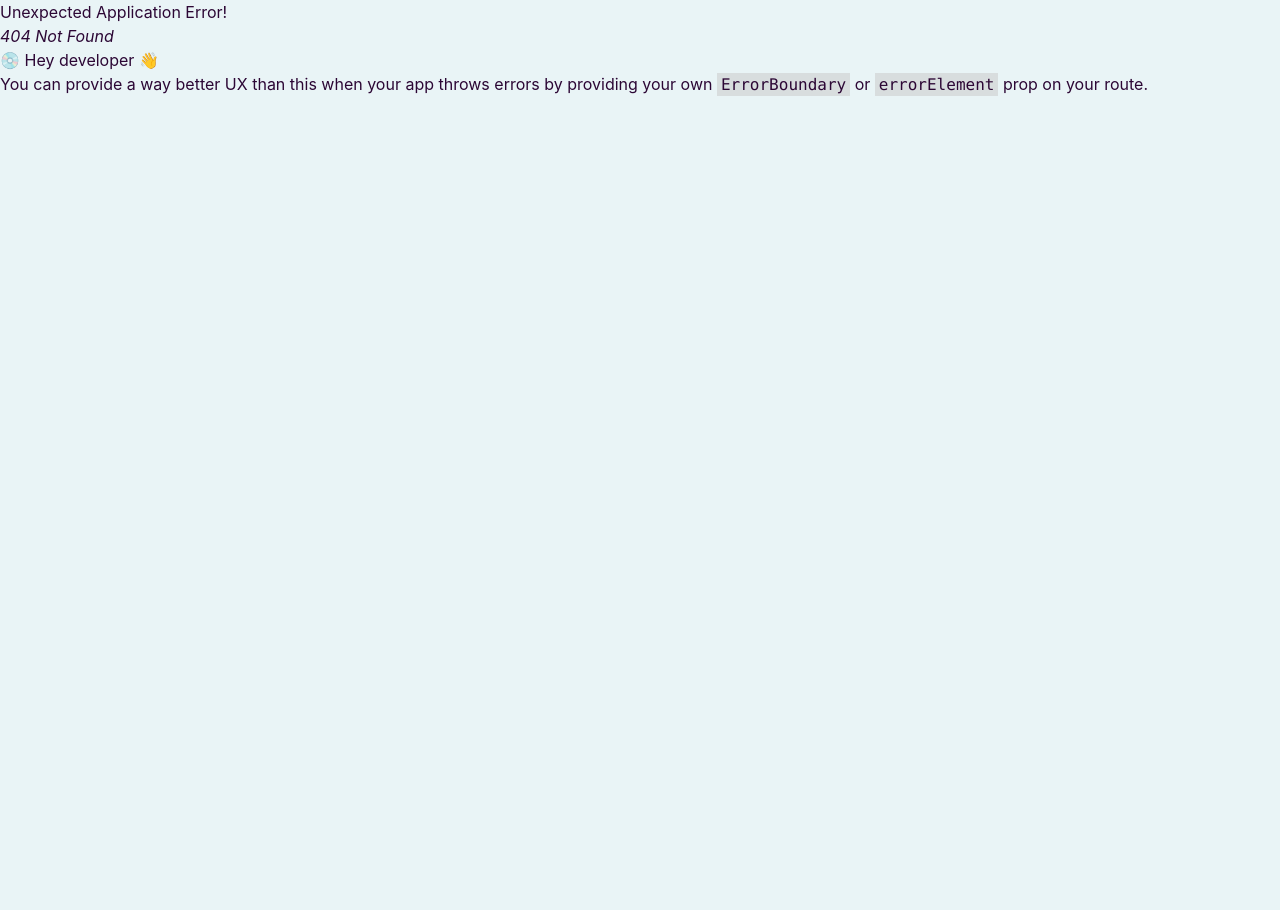
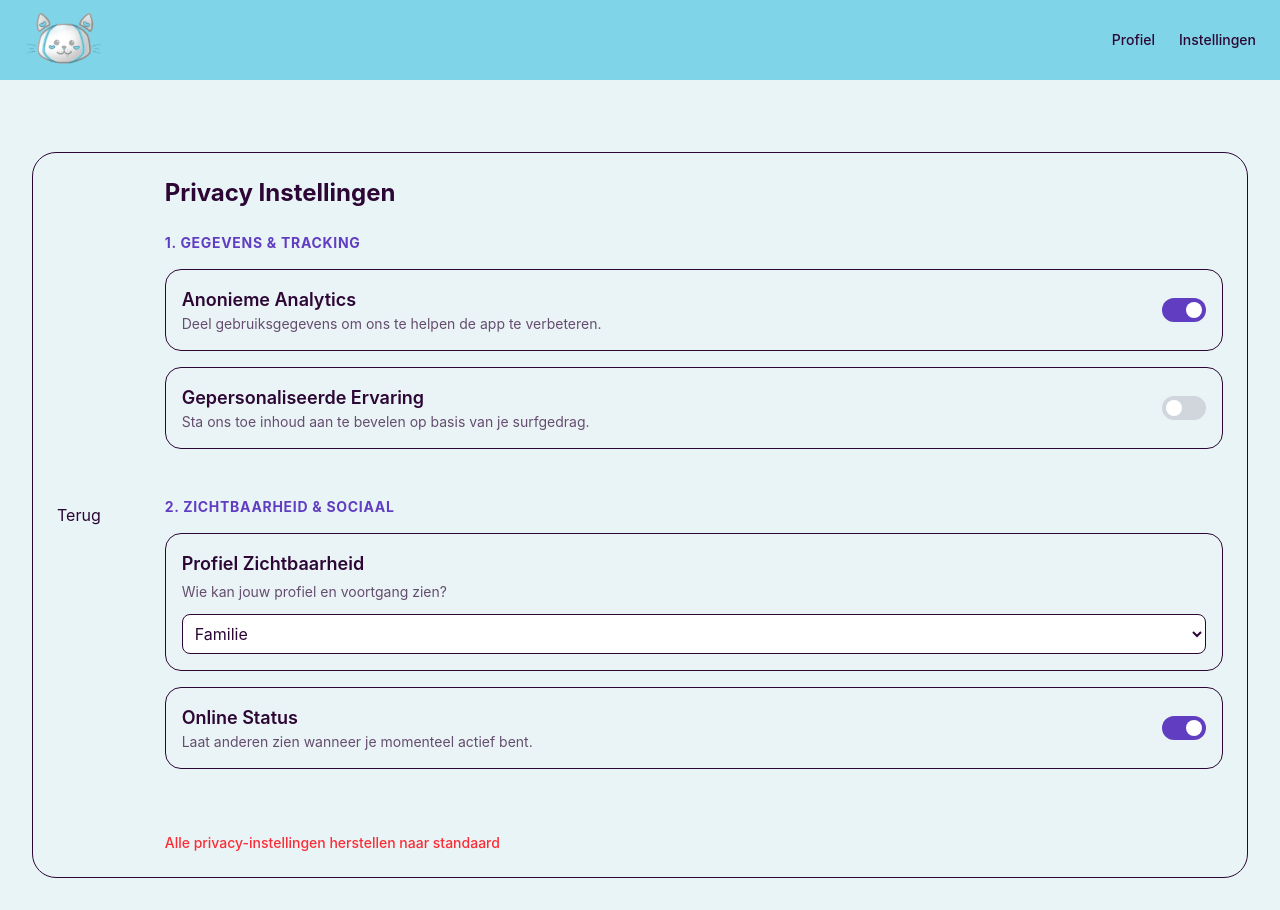
Before and after one commit to SukunaRaven/merai, a React (Vite) app: page /settings/privacy in a window 1280 px wide. Before the commit this address had no page. Before the commit the page ends 800 px from the top, so only its background shows below. Built offline with nearby package versions, Linux system fonts and the light colour scheme; a web font is replaced by a local one.

Commit message:
Privacy page created

```diff
--- a/src/App.jsx
+++ b/src/App.jsx
@@ -6,7 +6,7 @@ import AttitudeTestPage from "./pages/AttitudeTestPage.jsx"
 import DataManagement from "./pages/DataManagementPage.jsx"
 import FamilyPage from "./pages/FamilyPage.jsx"
 import MinigamesPage from "./pages/MinigamesPage.jsx";
-// import PrivacyPage from "./pages/PrivacyPage.jsx"
+import PrivacyPage from "./pages/PrivacyPage.jsx"
 // import ProfileAdjustPage from "./pages/ProfileAdjustPage.jsx"
 import ProfilePage from "./pages/ProfilePage.jsx"
 import SettingsPage from "./pages/SettingsPage.jsx"
@@ -43,8 +43,8 @@ const router = createBrowserRouter([
                 element: <DataManagement/>
             },
             {
-                // path: '/settings/privacy',
-                // element: <PrivacyPage/>
+                path: '/settings/privacy',
+                element: <PrivacyPage/>
             },
             {
                 path: '/settings/family',
--- a/src/pages/PrivacyPage.jsx
+++ b/src/pages/PrivacyPage.jsx
@@ -0,0 +1,103 @@
+import AppLayout from "../components/layout/AppLayout.jsx";
+import { Link } from "react-router";
+import { useState, useEffect } from "react";
+
+const getSavedPrivacy = (key, defaultValue) => {
+    const saved = localStorage.getItem(key);
+    return saved !== null ? JSON.parse(saved) : defaultValue;
+};
+
+function PrivacyPage() {
+    // 1. Data Collection & Tracking States
+    const [analytics, setAnalytics] = useState(() => getSavedPrivacy('priv-analytics', true));
+    const [personalization, setPersonalization] = useState(() => getSavedPrivacy('priv-personal', false));
+
+    // 2. Visibility & Social States
+    const [visibility, setVisibility] = useState(() => localStorage.getItem('priv-visibility') || 'Public');
+    const [showOnline, setShowOnline] = useState(() => getSavedPrivacy('priv-online', true));
+
+    // Persist changes to localStorage
+    useEffect(() => {
+        localStorage.setItem('priv-analytics', JSON.stringify(analytics));
+        localStorage.setItem('priv-personal', JSON.stringify(personalization));
+        localStorage.setItem('priv-visibility', visibility);
+        localStorage.setItem('priv-online', JSON.stringify(showOnline));
+    }, [analytics, personalization, visibility, showOnline]);
+
+    const ToggleItem = ({ title, description, state, setState }) => (
+        <div className="flex items-center justify-between p-4 border rounded-2xl bg-white-blue/20 mb-4 transition-all hover:border-blue">
+            <div className="flex flex-col pr-4">
+                <span className="font-semibold text-lg">{title}</span>
+                <span className="text-sm opacity-70">{description}</span>
+            </div>
+            <button
+                onClick={() => setState(!state)}
+                className={`relative inline-flex h-6 w-11 items-center rounded-full transition-colors duration-200 ${state ? 'bg-blue' : 'bg-gray-300'}`}
+            >
+                <span className={`inline-block h-4 w-4 transform rounded-full bg-white transition-transform duration-200 ${state ? 'translate-x-6' : 'translate-x-1'}`} />
+            </button>
+        </div>
+    );
+
+    return (
+        <AppLayout>
+            <article className="p-6 rounded-3xl border max-w-7xl mx-auto mt-10 flex flex-row gap-16">
+                <Link to={`/settings`} className="flex justify-between items-center py-4">
+                    Terug
+                </Link>
+
+                <section className="flex flex-col w-full">
+                    <h1 className="text-2xl font-bold mb-6">Privacy Instellingen</h1>
+
+                    {/* Section 1: Data & Tracking */}
+                    <div className="mb-8">
+                        <h2 className="text-sm font-bold uppercase tracking-wider text-blue mb-4">1. Gegevens & Tracking</h2>
+                        <ToggleItem
+                            title="Anonieme Analytics"
+                            description="Deel gebruiksgegevens om ons te helpen de app te verbeteren."
+                            state={analytics}
+                            setState={setAnalytics}
+                        />
+                        <ToggleItem
+                            title="Gepersonaliseerde Ervaring"
+                            description="Sta ons toe inhoud aan te bevelen op basis van je surfgedrag."
+                            state={personalization}
+                            setState={setPersonalization}
+                        />
+                    </div>
+
+                    {/* Section 2: Zichtbaarheid & Sociaal */}
+                    <div className="mb-8">
+                        <h2 className="text-sm font-bold uppercase tracking-wider text-blue mb-4">2. Zichtbaarheid & Sociaal</h2>
+
+                        <div className="flex flex-col p-4 border rounded-2xl bg-white-blue/20 mb-4">
+                            <label className="font-semibold text-lg mb-1">Profiel Zichtbaarheid</label>
+                            <p className="text-sm opacity-70 mb-3">Wie kan jouw profiel en voortgang zien?</p>
+                            <select
+                                value={visibility}
+                                onChange={(e) => setVisibility(e.target.value)}
+                                className="p-2 border rounded-lg bg-white outline-none focus:border-blue"
+                            >
+                                <option value="Public">Familie</option>
+                                <option value="Private">Privé (Alleen ik)</option>
+                            </select>
+                        </div>
+
+                        <ToggleItem
+                            title="Online Status"
+                            description="Laat anderen zien wanneer je momenteel actief bent."
+                            state={showOnline}
+                            setState={setShowOnline}
+                        />
+                    </div>
+
+                    <button className="text-red-500 font-medium text-sm mt-4 hover:underline self-start">
+                        Alle privacy-instellingen herstellen naar standaard
+                    </button>
+                </section>
+            </article>
+        </AppLayout>
+    );
+}
+
+export default PrivacyPage;
```
